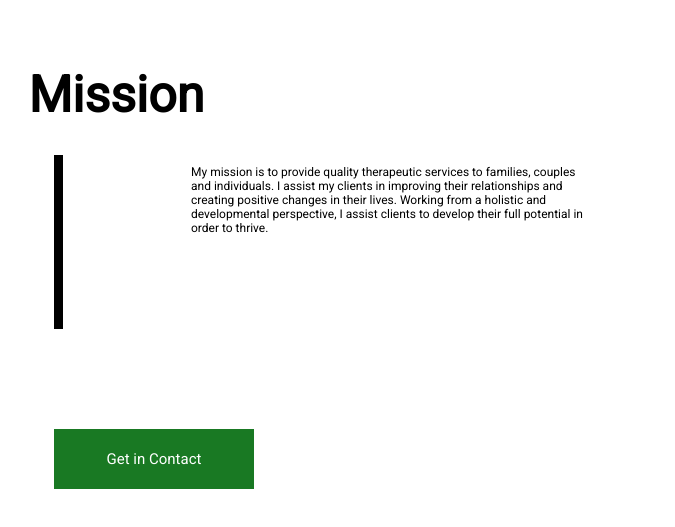
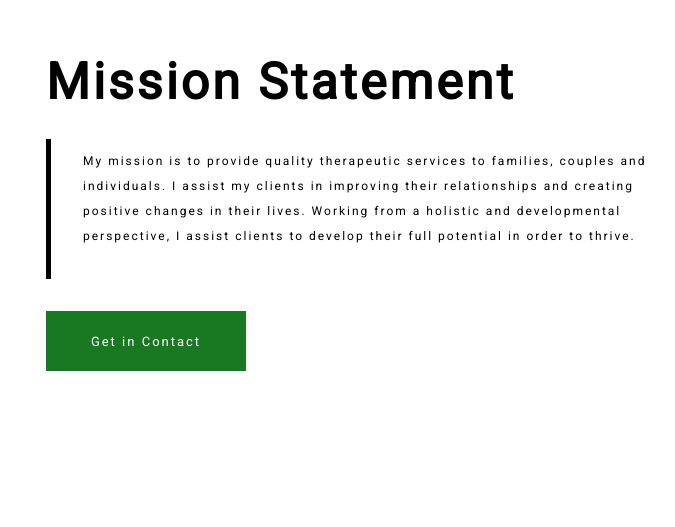
Before and after one commit to AdamWinek/Gatsby, a Gatsby site in the folder gatsby-site/: page / in a window 1280 px wide. Shown: the part 243-770 px from the top of the page, without its empty margins (82-757 px from the left). Built offline with nearby package versions, Linux system fonts and the light colour scheme; Gatsby itself is replaced by a stand-in of ours.

Commit message:
Styling and scss structure correction

```diff
--- a/gatsby-site/src/components/LandingPage.js
+++ b/gatsby-site/src/components/LandingPage.js
@@ -1,4 +1,5 @@
 import React from "react"
+import '../styles/index.scss'
 
 import style from "../styles/LandingPage.module.scss"
 function LandingPage() {
@@ -9,9 +10,8 @@ function LandingPage() {
 
             </div>
             <div className={style.missionDiv}>
-                <h1 className={style.missionH1}> Mission </h1>
+                <h1 className={style.missionH1}> Mission Statement</h1>
                 <div className={style.missionBox}>
-                    <div className={style.lineVector}></div>
                     <p className={style.missionP}> My mission is to provide quality therapeutic services to families, couples and individuals. I assist my clients in improving their relationships and creating positive changes in their lives. Working from a holistic and developmental perspective, I assist clients to develop their full potential in order to thrive.
                     </p>
                 </div>
--- /dev/null
+++ b/gatsby-site/src/styles/index.scss
@@ -0,0 +1,5 @@
+* {
+    box-sizing: border-box;
+    margin: 0;
+    padding: 0;
+}
--- a/gatsby-site/src/styles/landingPage.module.scss
+++ b/gatsby-site/src/styles/landingPage.module.scss
@@ -3,56 +3,72 @@ $background-color: white;
 @import url('https://fonts.googleapis.com/css2?family=Roboto&display=swap');
 $roboto: 'Roboto';
 $prim-color: #197923;
+
 .mainBox{
-    height: 100vh;
     width: 100vw;
     overflow: hidden;
     background-color: $background-color;
     font-family: $roboto;
 }
-
+.mainBox {
+    .missionDiv{
+        margin-top: 300px;
+    }
+}
+.mainBox {
+    .missionDiv{
         .missionH1{
             color: black;
             font-size: 50px;
-    line-height: 60px;
-    margin-bottom: 30px;
-    margin-left: 8vw;
+            line-height: 50px;
             margin-top: 0px;
+            margin-left: 10vw;
+            letter-spacing: 3px;
         }
-
+    }
+}
+.mainBox {
+    .missionDiv{
         .missionBox{
             display: flex;
-    justify-content: start;
+            justify-content: flex-start;
+            padding-left: 2em;
+            margin: 4vh 0;
             margin-left: 10vw;
+            border-left: 5px solid black;
         }
+    }
+}
+.mainBox {
     .missionDiv{
-    margin-top: 300px;
+        .missionBox{
+            .missionP{
+
+                padding: 10px 0;
+                padding-bottom: 30px;
+                padding-right: 20px;
+                max-width: 600px;
+                font-size: 12px;
+                font-family: $roboto;
+                letter-spacing: 2px;
+                line-height: 25px;
+
             }
-
-.lineVector{
-    background-color: black;
-    height: 170px;
-    width: 5px;
-    padding: 2px;
         }
+    }
+}
+.mainBox {
+    .missionDiv{
         .button{
-    margin-top: 100px;
             width: 200px;
             height: 60px;
             background-color: $prim-color;
+            letter-spacing: 2px;
             margin-left: 10vw;
             border: none;
-    font-size: 15px;
+            font-size: 13px;
             font-family: $roboto;
             color: #ffffff;
         }
-
-
-.missionP{
-    margin-top: 10px;
-    margin-left: 10vw;
-    margin-right: 10vw;
-    max-width: 400px;
-    font-size: 12px;
-    font-family: $roboto;
     }
+}
```
Lines whose indentation alone changed are shown as unchanged.
